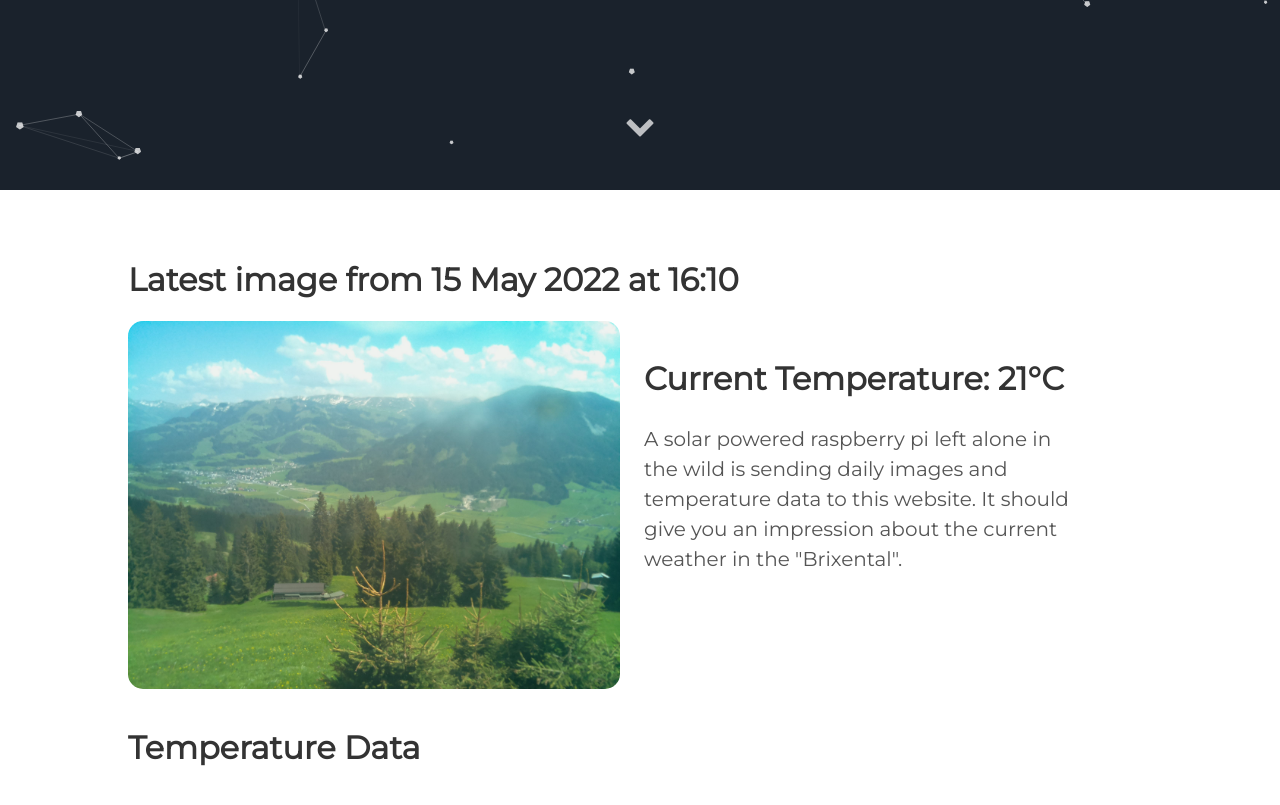
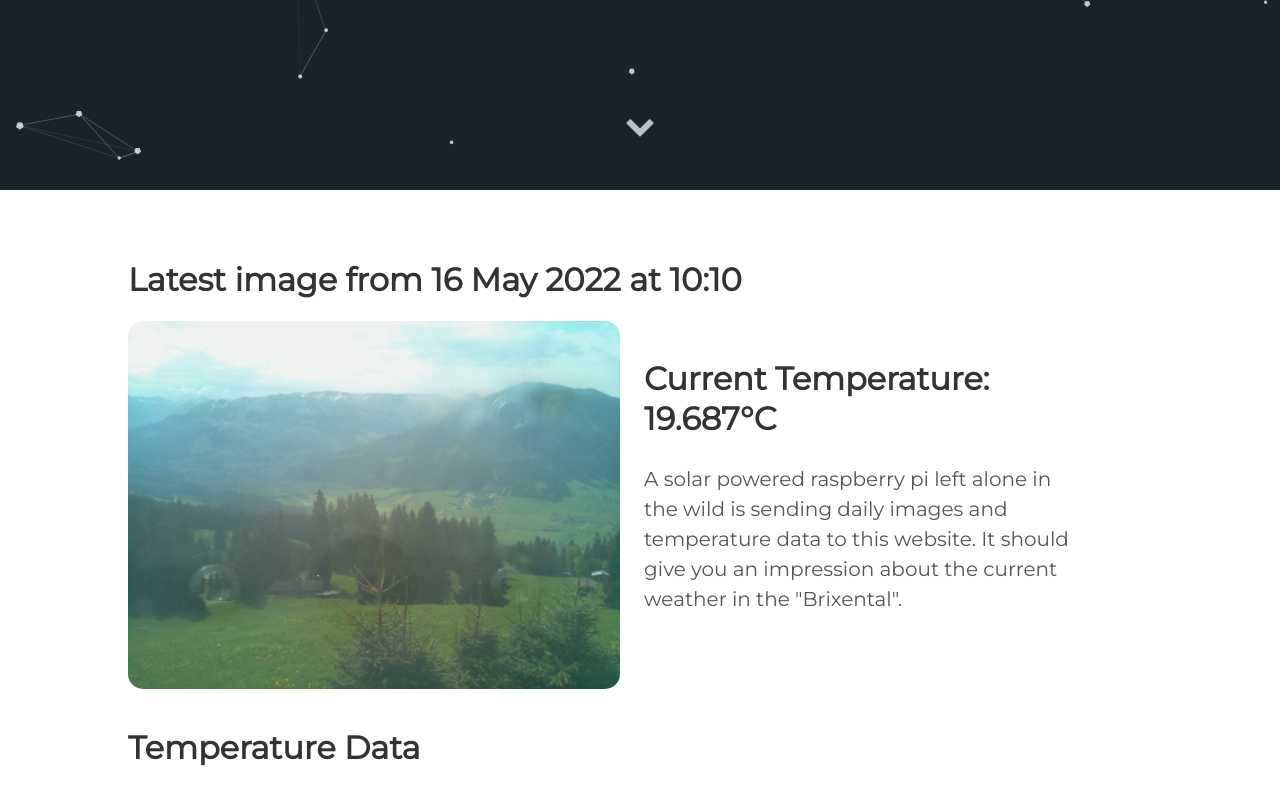
Before and after one commit to vektorious/vektorious.github.io, a Jekyll site: the page built from resources/huette.md, in a window 1280 px wide and 900 px high, scrolled down 710 px. Shown: the top 805 px of the window. Built offline with Jekyll 4.4.1, drawn with Linux system fonts in a browser that asks for light colours.

Commit message:
I'm a bot beep boop

```diff
--- a/resources/huette.md
+++ b/resources/huette.md
@@ -6,13 +6,13 @@ image: '/assets/img/'
 description: 'Live image from the Austrian alps'
 twitter_text: ' '
 ---
-## Latest image from 15 May 2022 at 16:10
+## Latest image from 16 May 2022 at 10:10
 <div class="huette">
   <div class="huette-image">
     <img src="{{ "/assets/img/huette.jpg" | prepend: site.baseurl }}">
   </div>
   <div class="huette-text">
-        <h2>Current Temperature: 21°C</h2>
+        <h2>Current Temperature: 19.687°C</h2>
         <p>A solar powered raspberry pi left alone in the wild is sending daily images and temperature data to this website. It should give you an impression about the current weather in the "Brixental".</p>
 
   </div>
```
Also changed, not shown: rpi-script/2022-05-16_100927.txt (renamed from rpi-script/2022-05-15_160932.txt, +5 -5 lines), rpi-script/huette.md (+2 -2 lines), assets/img/huette.jpg, assets/img/temp_plot.png, rpi-script/temp_plot.png, 1 other file.
